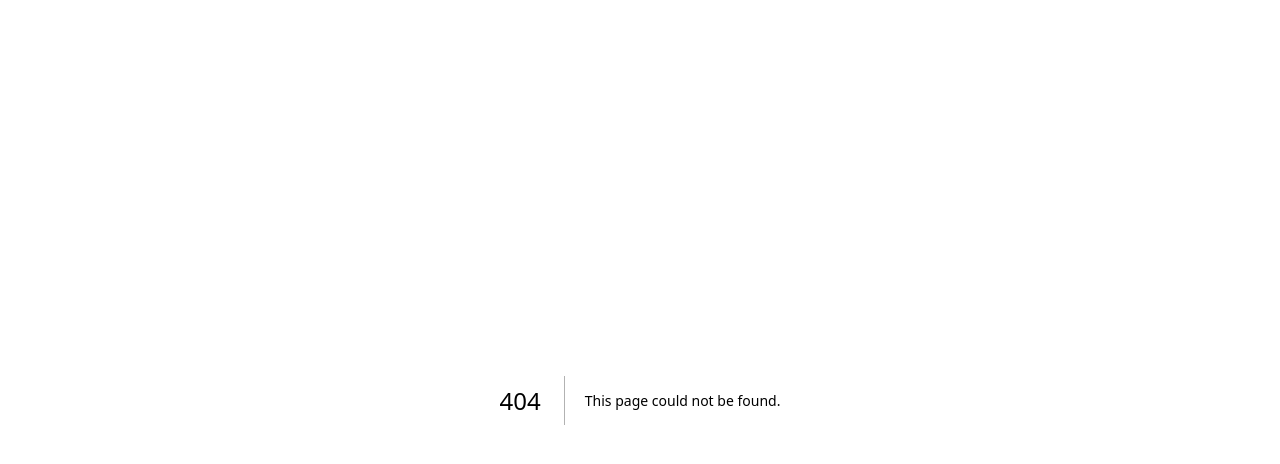
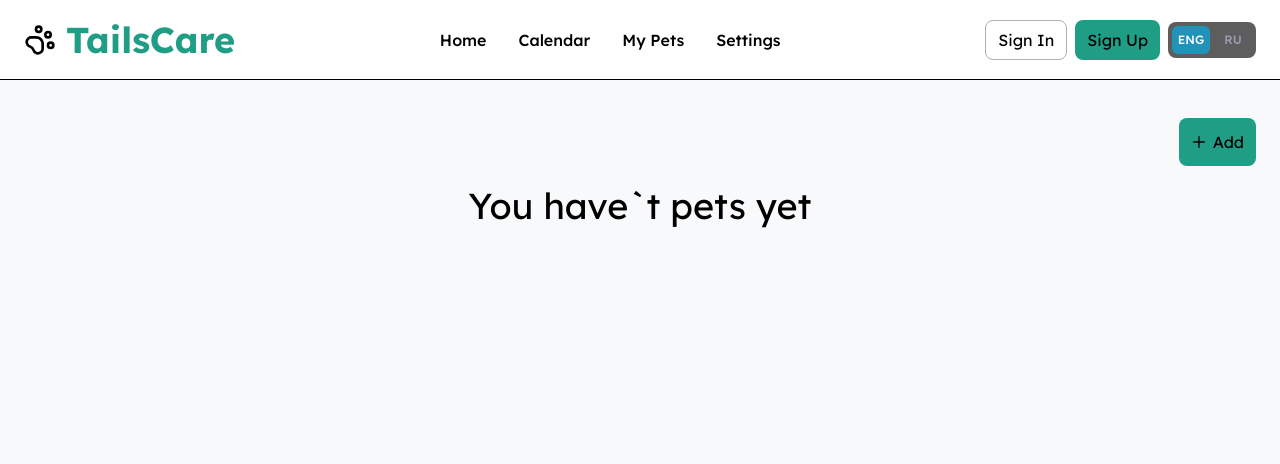
Before and after one commit to IharStaliarou/TailsCare, a Next.js app: page /en/pets in a window 1280 px wide. Before the commit this address had no page. Shown: the top 464 px of the page. Built offline with nearby package versions, Linux system fonts and the light colour scheme.

Commit message:
feat: added empty pets page

```diff
--- a/app/[locale]/layout.tsx
+++ b/app/[locale]/layout.tsx
@@ -39,7 +39,9 @@ export default async function LocaleLayout({
       <body className={`${lexend.variable}`}>
         <NextIntlClientProvider messages={messages}>
           <Header />
-          <main className='w-full px-4 py-6 md:px-6 md:py-9.5 2xl:px-17'>{children}</main>
+          <main className='mt-16 w-full px-4 py-6 md:mt-20 md:px-6 md:py-9.5 2xl:px-17'>
+            {children}
+          </main>
         </NextIntlClientProvider>
       </body>
     </html>
--- /dev/null
+++ b/app/[locale]/pets/page.tsx
@@ -0,0 +1,20 @@
+'use client'
+
+import { PlusIcon } from '@/components/icons/PlusIcon'
+import { PetsList } from '@/components/PetsList'
+import { AppButton } from '@/components/ui/AppButton'
+import { useTranslations } from 'next-intl'
+
+export default function PetsPage() {
+  const t = useTranslations('common')
+  return (
+    <section className='flex flex-col gap-5'>
+      <AppButton
+        label={t('add')}
+        icon={<PlusIcon className='w-4 stroke-2' />}
+        className='max-w-fit self-end'
+      />
+      <PetsList />
+    </section>
+  )
+}
--- a/components/Logo/LogoIcon.tsx
+++ b/components/Logo/LogoIcon.tsx
@@ -18,16 +18,16 @@ export const LogoIcon = ({ className }: IIconsProps) => {
         x='0.000000'
         y='0.000000'
         fill='rgb(255,255,255)'
-        fill-opacity='0'
+        fillOpacity='0'
       />
       <path
         id='Vector'
         d='M11.0017 6C9.89713 6 9.0017 5.10457 9.0017 4C9.0017 2.89543 9.89713 2 11.0017 2C12.1063 2 13.0017 2.89543 13.0017 4C13.0017 5.10457 12.1063 6 11.0017 6ZM18.0017 10C16.8971 10 16.0017 9.10457 16.0017 8C16.0017 6.89543 16.8971 6 18.0017 6C19.1063 6 20.0017 6.89543 20.0017 8C20.0017 9.10457 19.1063 10 18.0017 10ZM20.0017 18C18.8971 18 18.0017 17.1046 18.0017 16C18.0017 14.8954 18.8971 14 20.0017 14C21.1063 14 22.0017 14.8954 22.0017 16C22.0017 17.1046 21.1063 18 20.0017 18ZM10.9151 10.3806C11.5217 10.6319 12.0729 11.0002 12.5372 11.4645C13.0015 11.9288 13.3698 12.48 13.6211 13.0866C13.8724 13.6932 14.0017 14.3434 14.0017 15L14.0017 18.5C14.0014 19.3365 13.7016 20.1452 13.1565 20.7796C12.6114 21.4141 11.8572 21.8324 11.0303 21.9587C10.2034 22.085 9.35866 21.9111 8.649 21.4683C7.93934 21.0255 7.41172 20.3432 7.1617 19.545C6.73503 18.1683 5.83504 17.2667 4.4617 16.84C3.66389 16.5901 2.98187 16.0629 2.53906 15.3538C2.09626 14.6446 1.92192 13.8004 2.04759 12.9739C2.17326 12.1473 2.59064 11.3931 3.22421 10.8476C3.85777 10.3021 4.66567 10.0015 5.5017 10L9.0017 10C9.65831 10 10.3085 10.1293 10.9151 10.3806Z'
-        fill-rule='evenodd'
+        fillRule='evenodd'
         stroke='#000'
-        stroke-linecap='round'
-        stroke-linejoin='round'
-        stroke-width='2'
+        strokeLinecap='round'
+        strokeLinejoin='round'
+        strokeWidth='2'
       />
     </svg>
   )
--- /dev/null
+++ b/components/PetsList.tsx
@@ -0,0 +1,3 @@
+export const PetsList = () => {
+  return <h2 className='text-center text-4xl'>You have`t pets yet</h2>
+}
--- /dev/null
+++ b/components/icons/PlusIcon.tsx
@@ -0,0 +1,19 @@
+import { IIconsProps } from '@/interfaces/icons'
+
+export const PlusIcon = ({ className }: IIconsProps) => {
+  return (
+    <svg
+      viewBox='0 0 24 24'
+      fill='none'
+      xmlns='http://www.w3.org/2000/svg'
+      className={className}
+    >
+      <path
+        d='M4 12L12 12M12 12L20 12M12 12V4M12 12L12 20'
+        stroke='currentColor'
+        strokeLinecap='round'
+        strokeLinejoin='round'
+      />
+    </svg>
+  )
+}
--- a/components/layout/Header/DesktopNavMenu.tsx
+++ b/components/layout/Header/DesktopNavMenu.tsx
@@ -12,14 +12,13 @@ export const DesktopNavigation = ({
   user,
   isAuthenticated,
   links,
-  t,
 }: {
   user: IUser | null
   isAuthenticated: boolean
   links: ReturnType<typeof getLinks>
-  t: ReturnType<typeof useTranslations<'navigation'>>
 }) => {
   const { closeMobileMenu } = useUIStore()
+  const t = useTranslations('navigation')
 
   return (
     <nav className='hidden px-4 md:flex md:h-full md:justify-between md:px-6 2xl:mx-auto 2xl:w-360'>
@@ -32,7 +31,7 @@ export const DesktopNavigation = ({
               href={href}
               className='hover:text-primary-hover font-medium transition-colors'
             >
-              {t(label.replace('navigation.', ''))}
+              {t(label)}
             </Link>
           </li>
         ))}
--- a/components/layout/Header/HeaderClient.tsx
+++ b/components/layout/Header/HeaderClient.tsx
@@ -3,7 +3,6 @@
 import { getLinks } from '@/constants/navigation'
 import { IUser } from '@/interfaces/user'
 import { useUIStore } from '@/store/use-ui-store'
-import { useTranslations } from 'next-intl'
 
 import { DesktopNavigation } from './DesktopNavMenu'
 import { MobileNavigation } from './MobileNavMenu'
@@ -18,26 +17,18 @@ export const HeaderClient = ({ user }: IHeaderClientProps) => {
   const isAuthenticated = !!user
   const links = getLinks(isAuthenticated)
 
-  const t = useTranslations('navigation')
-
   return (
     <header
       className={
         'fixed top-0 left-0 z-50 flex h-16 w-full flex-col border-b bg-white transition-all md:h-20'
       }
     >
-      <DesktopNavigation
-        user={user}
-        isAuthenticated={isAuthenticated}
-        links={links}
-        t={t}
-      />
+      <DesktopNavigation user={user} isAuthenticated={isAuthenticated} links={links} />
 
       <MobileNavigation
         user={user}
         isAuthenticated={isAuthenticated}
         links={links}
-        t={t}
         isMobileMenuOpen={isMobileMenuOpen}
       />
     </header>
--- a/components/layout/Header/MobileNavMenu.tsx
+++ b/components/layout/Header/MobileNavMenu.tsx
@@ -13,16 +13,15 @@ export const MobileNavigation = ({
   user,
   isAuthenticated,
   links,
-  t,
   isMobileMenuOpen,
 }: {
   user: IUser | null
   isAuthenticated: boolean
   links: ReturnType<typeof getLinks>
-  t: ReturnType<typeof useTranslations<'navigation'>>
   isMobileMenuOpen: boolean
 }) => {
   const { closeMobileMenu } = useUIStore()
+  const t = useTranslations('navigation')
 
   return (
     <>
@@ -42,7 +41,7 @@ export const MobileNavigation = ({
                 onClick={closeMobileMenu}
                 className='hover:text-primary-hover font-medium transition-colors'
               >
-                {t(label.replace('navigation.', ''))}
+                {t(label)}
               </Link>
             </li>
           ))}
--- a/components/ui/AppButton.tsx
+++ b/components/ui/AppButton.tsx
@@ -1,4 +1,4 @@
-import { HTMLAttributes } from 'react'
+import { HTMLAttributes, ReactNode } from 'react'
 
 import { Link } from '@/i18n/routing'
 import clsx from 'clsx'
@@ -7,20 +7,23 @@ type TVariant = 'primary' | 'secondary' | 'outline' | 'icon'
 
 export interface IAppButtonProps extends HTMLAttributes<HTMLButtonElement> {
   label?: string
+  icon?: ReactNode
   className?: string
   variant?: TVariant
   disabled?: boolean
   to?: string
 }
 export const AppButton = ({
+  children,
   label,
+  icon,
   className,
   variant = 'primary',
   disabled,
   to,
 }: IAppButtonProps) => {
   const baseStyles =
-    'md:h-full px-3 md:py-0 py-3 rounded-lg flex justify-center items-center transition duration-300'
+    'md:h-full px-3 py-3 rounded-lg flex justify-center items-center transition duration-300 gap-1.5'
   const variantStyles = {
     primary:
       'bg-primary hover:bg-primary-hover active:bg-primary-active active:text-primary',
@@ -40,7 +43,7 @@ export const AppButton = ({
 
   const LinkButton = (
     <Link href={to!} className={`${buttonStyles} ${className}`}>
-      {label}
+      {icon} {label} {children}
     </Link>
   )
 
@@ -48,5 +51,9 @@ export const AppButton = ({
     return LinkButton
   }
 
-  return <button className={`${buttonStyles} ${className}`}>{label}</button>
+  return (
+    <button className={`${buttonStyles} ${className}`}>
+      {icon} {label} {children}
+    </button>
+  )
 }
--- a/constants/navigation.ts
+++ b/constants/navigation.ts
@@ -1,12 +1,12 @@
-export const NAV_LINKS = {
+export const NAVIGATION_LINKS = {
   common: [
-    { label: 'navigation.home', href: '/' },
-    { label: 'navigation.calendar', href: '/calendar' },
-    { label: 'navigation.pets', href: '/pets' },
-    { label: 'navigation.settings', href: '/settings' },
-  ],
-  unauth: [],
-  auth: [],
+    { label: 'home', href: '/' },
+    { label: 'calendar', href: '/calendar' },
+    { label: 'pets', href: '/pets' },
+    { label: 'settings', href: '/settings' },
+  ] as const,
+  unauth: [] as const,
+  auth: [] as const,
 }
 
 /*
@@ -15,7 +15,9 @@ export const NAV_LINKS = {
   @param {boolean} isAuthenticated
   @returns {Array} actual links
 */
-export const getLinks = (isAuthenticated: boolean) =>
-  isAuthenticated
-    ? [...NAV_LINKS.common, ...NAV_LINKS.auth]
-    : [...NAV_LINKS.common, ...NAV_LINKS.unauth]
+export const getLinks = (isAuthenticated: boolean) => {
+  const links = isAuthenticated
+    ? [...NAVIGATION_LINKS.common, ...NAVIGATION_LINKS.auth]
+    : [...NAVIGATION_LINKS.common, ...NAVIGATION_LINKS.unauth]
+  return links
+}
--- /dev/null
+++ b/interfaces/navigation.ts
@@ -0,0 +1 @@
+export type TNavigationKey = 'home' | 'calendar' | 'pets' | 'settings'
```
